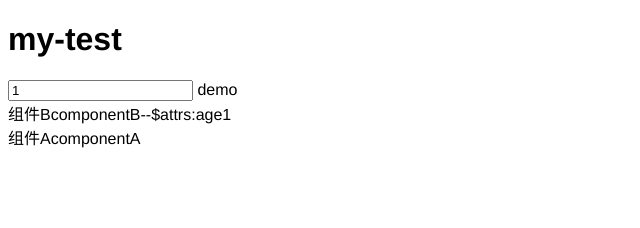
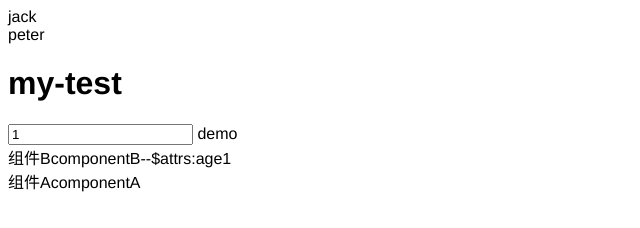
Before and after one commit to YuanfengYan/vue-analysis, a website: page examples/mytest/index.html in a window 1280 px wide. Shown: the whole page, without its empty margins (0-640 px from the left). Drawn offline with nearby package versions, Linux system fonts and the light colour scheme.

Commit message:
注释、

```diff
--- a/examples/mytest/app.js
+++ b/examples/mytest/app.js
@@ -48,6 +48,8 @@ new Vue({
     currentBranch:1,
     name:'demo',
     age:'age1',
+    isShow:true,
+    arr:[{name:'jack'},{name:'peter'}],
   },
   beforeCreate:function(){
     console.log(this.age)
@@ -71,6 +73,15 @@ new Vue({
       console.log('fn2')
     },
     fetchData: function () {
+      Vue.nextTick( function(){
+        console.log('vue.nextTick')
+      })
+      Vue.nextTick( function(){
+        console.log('vue.nextTick')
+      })
+      Vue.nextTick( function(){
+        console.log('vue.nextTick')
+      })
      console.log('this.currentBranch')
      console.log(this.currentBranch)
     }
--- a/examples/mytest/index.html
+++ b/examples/mytest/index.html
@@ -32,11 +32,17 @@
 
 <body>
     <div id="demo" name="ddd">
+        <div v-if="isShow">
+            <div v-for="item in arr">
+                {{item.name}}
+            </div>
+        </div>
         <h1>my-test</h1>
         <input type="text" v-model="currentBranch">
         {{name}}
         <!-- v-on:click.native="fn1" -->
         <component-a :name="name" @hook:created="fn2" :age="age" @click.native="fn1" @change="fn1"></component-a>
+
     </div>
     <script src="app.js"></script>
 </body>
--- a/src/core/util/next-tick.js
+++ b/src/core/util/next-tick.js
@@ -154,11 +154,15 @@ export function nextTick (cb?: Function, ctx?: Object) {
       _resolve(ctx)
     }
   })
+  console.log('callbacks',callbacks.length)
+  // 是否有任务在执行，pending 会在任务执行完更改状态false
   if (!pending) {
     pending = true
     if (useMacroTask) {
+      //在Vue执行绑定的DOM事件，导致dom更新的任务，会被推入宏任务列表。例：v-on的一些事件绑定
       macroTimerFunc()
     } else {
+      // 微任务
       microTimerFunc()
     }
   }
```
Also changed, not shown: src/core/observer/scheduler.js (+13 -0 lines).
